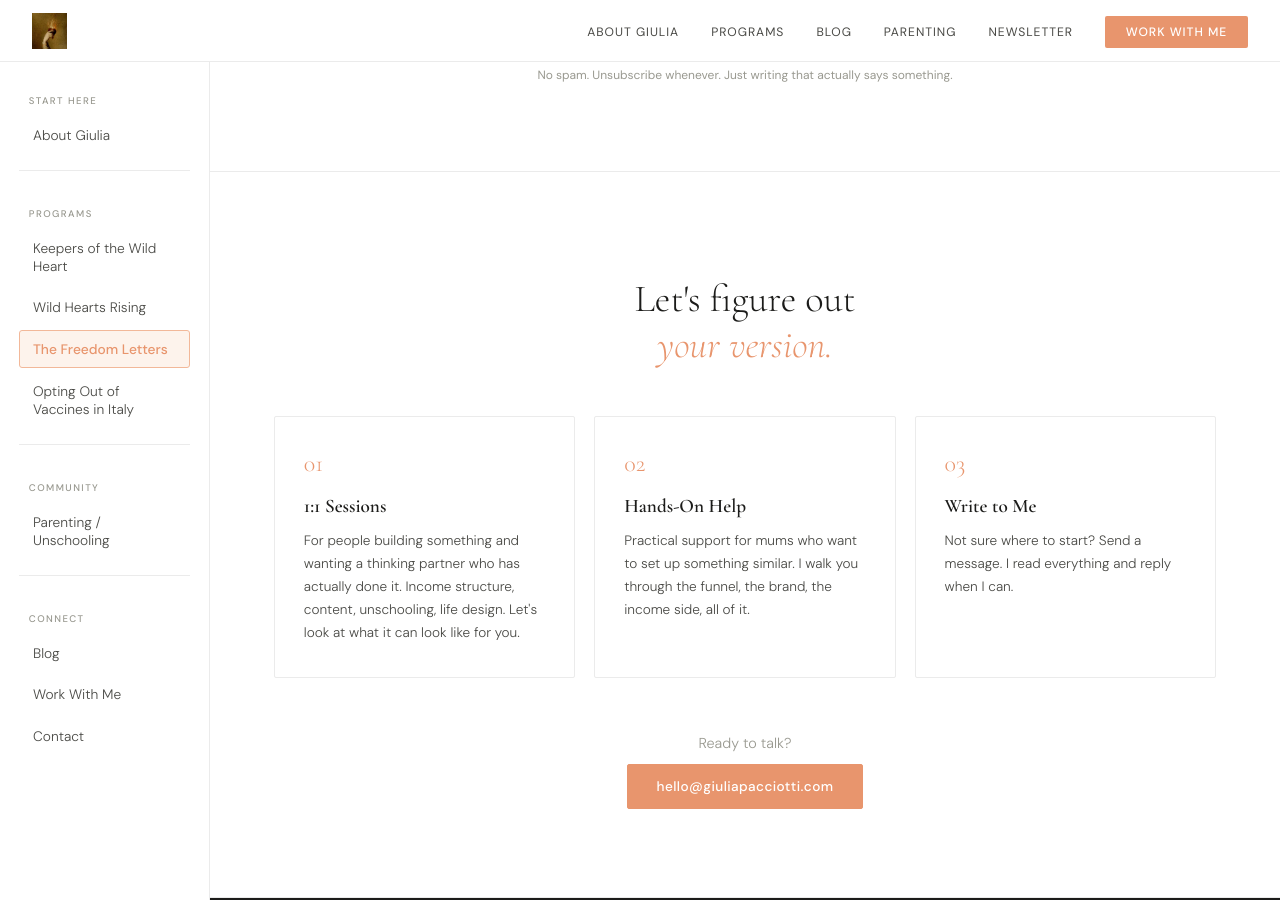
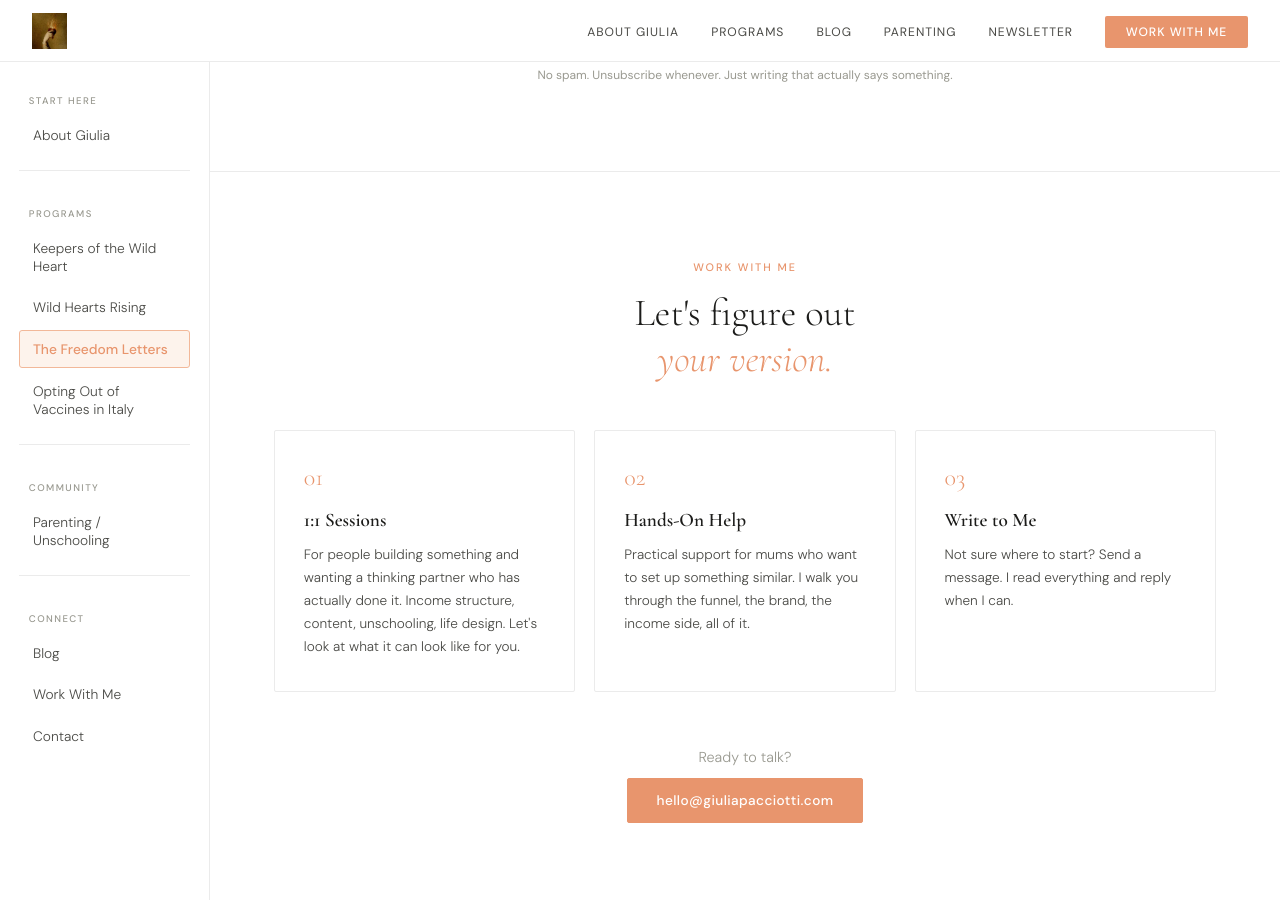
Before and after one commit to Blubell26/giuliapacciotti.com, a Jekyll site: the page built from index.html, in a window 1280 px wide and 900 px high, scrolled down 4054 px. Built offline with Jekyll 4.4.1, drawn with Linux system fonts in a browser that asks for light colours; grey boxes are pictures that could not be loaded.

Commit message:
Update index.html

```diff
--- a/index.html
+++ b/index.html
@@ -397,7 +397,7 @@ footer { background:var(--dark); color:white; padding:4rem 4rem 2rem; display:gr
     </section>
 
     <section id="contact">
-      <p class="sec-label peach" style="background:url('/IMG_4688.jpeg') center/cover no-repeat;position:relative;">
+      <p class="sec-label peach" style="text-align:center;">Work With Me</p>
       <h2 class="sec-h2" style="text-align:center;">Let's figure out<br><em>your version.</em></h2>
       <div class="work-grid">
         <div class="work-card">
```
